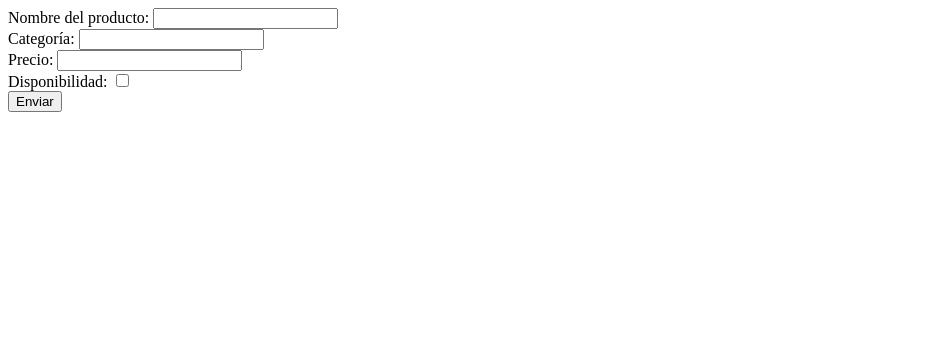
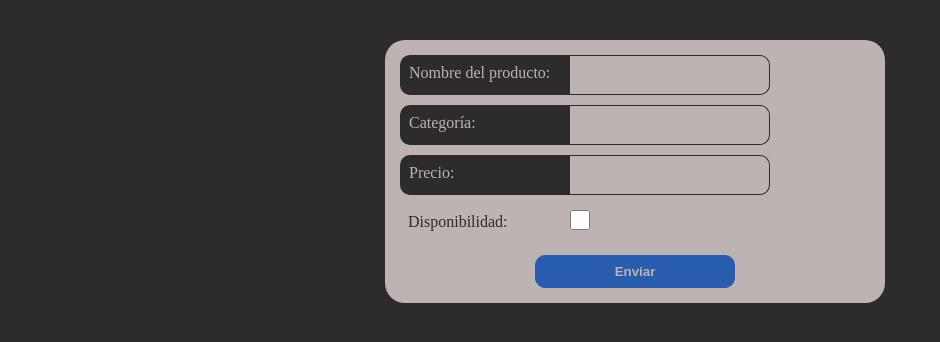
Before and after one commit to gaidenShinji2468/crud_products, a React (Vite) app: page / in a window 1280 px wide. Shown: the top 342 px of the page, without its empty margins (0-940 px from the left). Built offline with nearby package versions, Linux system fonts and the light colour scheme; no server answers.

Commit message:
Proyecto completo

```diff
--- a/src/CRUDProducts.jsx
+++ b/src/CRUDProducts.jsx
@@ -7,6 +7,7 @@ import ProductsList from "./components/ProductsList";
 import ProductsForm from "./components/ProductsForm";
 import Success from "./components/Success";
 import Error from "./components/Error";
+import "./assets/styles/CRUDProducts.css";
 
 function CRUDProducts()
 {
@@ -62,7 +63,7 @@ function CRUDProducts()
     useEffect(() => {
         setTimeout(() => {
             setOperation(null);
-	}, 3000);
+	}, 1000);
     }, [didOpOcurr]);
 
     // manejador de operaciones exitosas
--- /dev/null
+++ b/src/assets/styles/CRUDProducts.css
@@ -0,0 +1,5 @@
+#crud-products {
+    width: 550px;
+    padding: 20px;
+    margin: 20px auto 0 auto;
+}
--- a/src/assets/styles/Error.css
+++ b/src/assets/styles/Error.css
@@ -26,5 +26,5 @@ height: 100vh;
 }
 img {
     width: 100px;
-    background-color: lightcoral;
+    background-color: inherit;
 }
--- /dev/null
+++ b/src/assets/styles/Product.css
@@ -0,0 +1,59 @@
+li {
+    width: 500px;
+    border-radius: 20px;
+    margin-bottom: 10px;
+    padding: 20px;
+}
+
+ul li:nth-child(odd) {
+    border: 1px solid var(--border-font-color);
+    color: var(--border-font-color);
+    background-color: var(--bg-color);
+}
+
+ul li:nth-child(even) {
+    border: 1px solid var(--bg-color);
+    color: var(--bg-color);
+    background-color: var(--border-font-color);
+}
+
+li h4 {
+    margin-bottom: 10px;
+}
+
+li span {
+    width: 180px;
+    display: inline-block;
+}
+
+li button {
+    width: 100px;
+    margin-top: 10px;
+    padding: 8px;
+    font-weight: 600;
+    color: var(--border-font-color) !important;
+}
+
+li button:hover, li button:focus {
+    background-color: transparent !important;
+}
+
+li button:nth-child(5) {
+    border: 1px solid var(--button-red-color);
+    border-radius: 10px 0 0 10px;
+    background-color: var(--button-red-color);
+}
+
+li button:nth-child(5):hover, li button:nth-child(5):focus {
+    color: var(--button-red-color) !important;
+}
+
+li button:nth-child(6) {
+    border: 1px solid var(--button-blue-color);
+    border-radius: 0 10px 10px 0;
+    background-color: var(--button-blue-color);
+}
+
+li button:nth-child(6):hover, li button:nth-child(6):focus {
+    color: var(--button-blue-color) !important;
+}
--- /dev/null
+++ b/src/assets/styles/ProductsForm.css
@@ -0,0 +1,68 @@
+form {
+    width: 500px;
+    border-radius: 20px;
+    padding: 15px;
+    margin-bottom: 20px;
+    background-color: var(--border-font-color);
+}
+
+form div {
+    margin-bottom: 10px;
+    display: flex;
+}
+
+form div label {
+    width: 170px;
+    height: 40px;
+    padding: 8px;
+    border: 1px solid var(--bg-color);
+    border-right: none;
+    border-radius: 10px 0 0 10px;
+    background-color: var(--bg-color);
+    color: var(--border-font-color);
+}
+
+form div input {
+    width: 200px;
+    height: 40px;
+    border: 1px solid var(--bg-color);
+    border-left: none;
+    border-radius: 0 10px 10px 0;
+    padding: 8px;
+    background-color: transparent;
+    color: var(--bg-color);
+}
+
+form div:nth-child(4) label {
+    border: none;
+    background-color: transparent;
+    color: var(--bg-color);
+}
+
+form div:nth-child(4) input {
+    width: 20px;
+    height: 20px;
+    margin-top: 5px;
+}
+
+
+form button {
+    width: 200px;
+    padding: 8px;
+    display: block;
+    border-radius: 10px;
+    border: 1px solid var(--button-blue-color);
+    background-color: var(--button-blue-color);
+    color: var(--border-font-color);
+    font-weight: 600;
+    margin: 0 auto;
+}
+
+form button:hover, form button:focus {
+    background-color: var(--border-font-color);
+    color: var(--button-blue-color);
+}
+
+#loader {
+
+}
--- a/src/assets/styles/main.css
+++ b/src/assets/styles/main.css
@@ -0,0 +1,28 @@
+:root {
+    --bg-color: #2e2b2b;
+    --border-font-color: #bdb3b3;
+    --button-red-color: #f10a0a;
+    --button-blue-color: #275caf;
+}
+
+*, *::before, *::after {
+    padding: 0;
+    margin: 0;
+    box-sizing: border-box;
+}
+
+ul {
+    list-style-type: none;
+}
+
+input:focus {
+    outline: none;
+}
+
+button:focus {
+    outline: none;
+}
+
+body {
+    background-color: var(--bg-color);
+}
--- a/src/components/Product.jsx
+++ b/src/components/Product.jsx
@@ -1,4 +1,4 @@
-
+import "/src/assets/styles/Product.css";
 
         const Product = ({product, getUpPrepareDelete, getUpPrepareUpdate}) => {
 
```
Also changed, not shown: src/components/ProductsForm.jsx (+5 -8 lines).
